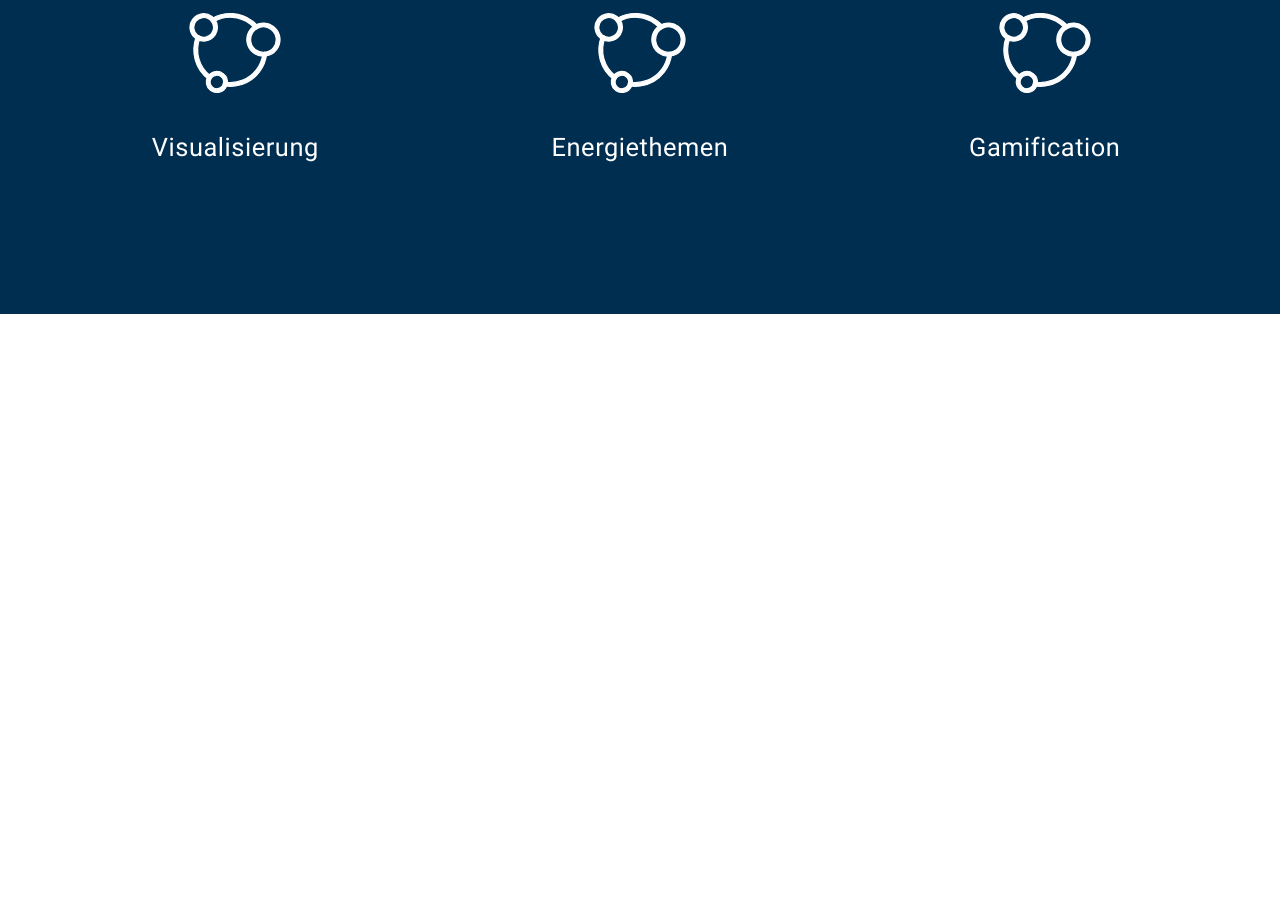
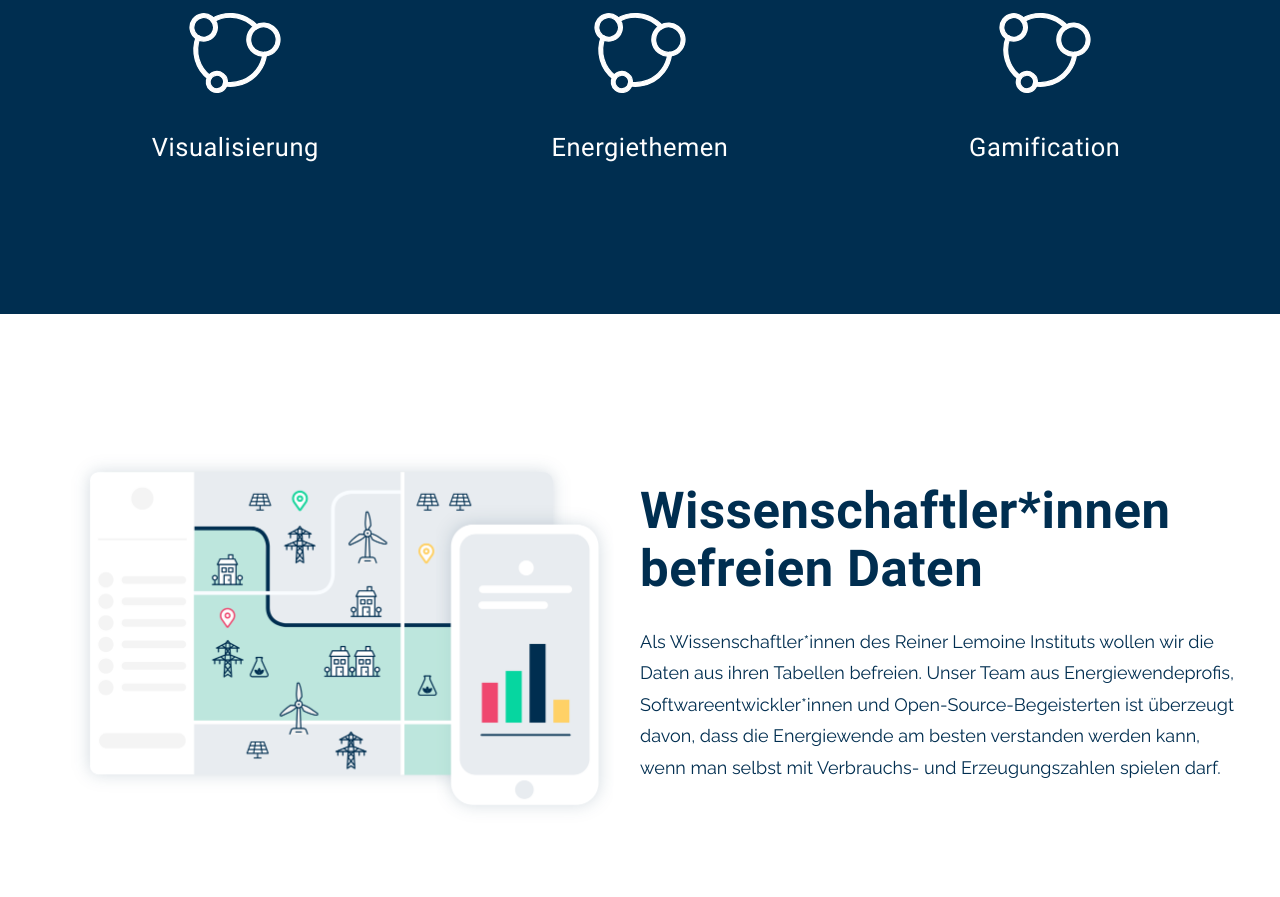
Before and after one commit to rl-institut/WAM-Homepage, a plain HTML site: page index.html in a window 1280 px wide. Shown: the part 3015-3912 px from the top of the page. Before the commit the page ends 3329 px from the top, so only its background shows below. Drawn offline with Linux system fonts and the light colour scheme.

Commit message:
add new skills section

```diff
--- a/index.html
+++ b/index.html
@@ -117,6 +117,20 @@
           </div>
         </div>
       </section>
+
+      <section class="skills">
+        <div>
+          <div class="skills__item skills__item--reversed">
+            <div class="img">
+              <img src="assets/illustrations/WAM_Illustrations_hero.png" alt="Illustration von einer Karte auf dem Browser, die das Energiesystem darstellen sollte">
+            </div>
+            <div class="text">
+              <h2>Wissenschaftler*innen befreien Daten</h2>
+              <p>Als Wissenschaftler*innen des Reiner Lemoine Instituts wollen wir die Daten aus ihren Tabellen befreien. Unser Team aus Energiewendeprofis, Softwareentwickler*innen und Open-Source-Begeisterten ist überzeugt davon, dass die Energiewende am besten verstanden werden kann, wenn man selbst mit Verbrauchs- und Erzeugungszahlen spielen darf.</p>
+            </div>
+          </div>
+        </div>
+      </section>
     </main>
 
 
```
